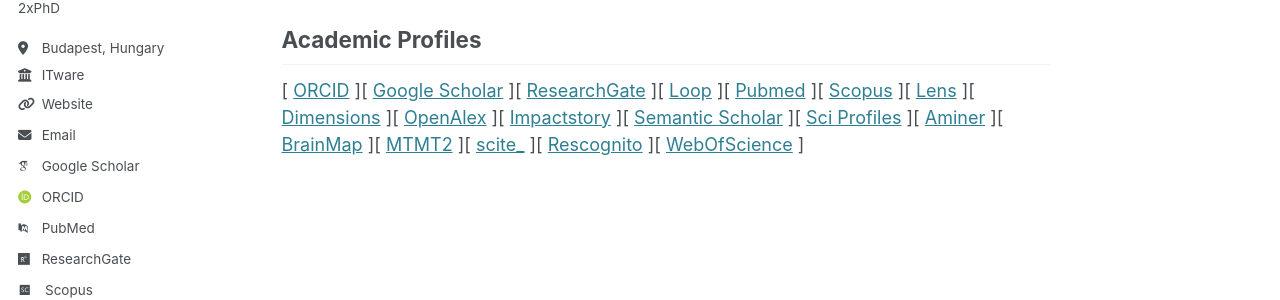
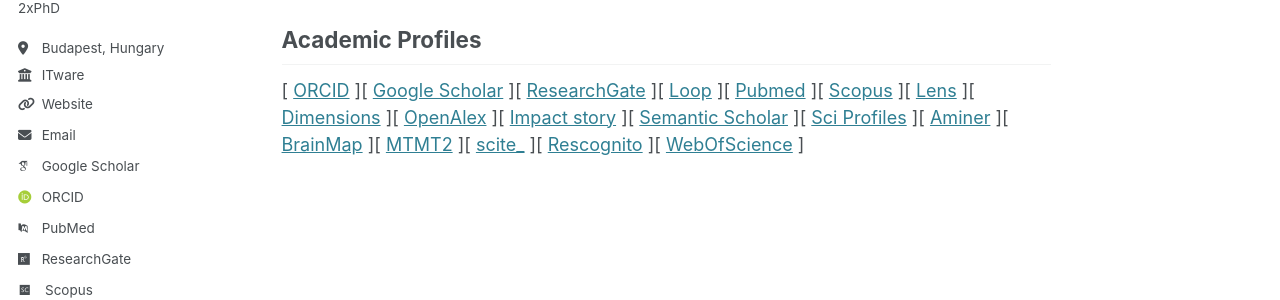
Before and after one commit to biroka/biroka.github.io, a Jekyll site: the page built from _pages/about.md, in a window 1280 px wide and 900 px high, scrolled down 1476 px. Shown: the part 365-665 px from the top of the window. Built offline with Jekyll 4.4.1, drawn with Linux system fonts in a browser that asks for light colours; some web fonts are replaced; part of the change alters nothing that is shown.

Commit message:
Update about.md

```diff
--- a/_pages/about.md
+++ b/_pages/about.md
@@ -39,4 +39,4 @@ Peer Reviewer Activity
 
 Academic Profiles
 ------
-[ <a href="https://orcid.org/0000-0002-0430-9932">ORCID</a> ][ <a href="https://scholar.google.com/citations?user=E6aVwnEAAAAJ"> Google Scholar</a> ][ <a href="https://www.researchgate.net/profile/Attila-Biro-2">ResearchGate</a> ][ <a href="https://loop.frontiersin.org/people/1141792/overview">Loop</a> ][ <a href="https://pubmed.ncbi.nlm.nih.gov/?term=Attila+Biro">Pubmed</a> ][ <a href="https://www.scopus.com/authid/detail.uri?authorId=57220745742">Scopus</a> ][ <a href="https://www.lens.org/lens/profile/629976571/scholar">Lens</a> ][ <a href="https://app.dimensions.ai/details/entities/publication/author/ur.015542601301.99">Dimensions</a> ][ <a href="https://explore.openalex.org/authors/a5079667303">OpenAlex</a> ][ <a href="https://profiles.impactstory.org/u/0000-0002-0430-9932">Impactstory</a> ][ <a href="https://www.semanticscholar.org/author/Attila-Bir%C3%B3/2037434941">Semantic Scholar</a> ][ <a href="https://sciprofiles.com/profile/biroattila">Sci Profiles</a> ][ <a href="https://www.aminer.cn/profile/attila-bir/637d1654f789b382beb14a88">Aminer</a> ][ <a href="https://www.brainmap.ro/attila-biro">BrainMap</a> ][ <a href="https://m2.mtmt.hu/api/author/10098709">MTMT2</a> ][ <a href="https://scite.ai/users/attila-biro-D1xKW">scite_</a> ][ <a href="https://rescognito.com/0000-0002-0430-9932">Rescognito</a> ][ <a href="https://www.webofscience.com/wos/author/record/2179130">WebOfScience</a> ]
+[ <a href="https://orcid.org/0000-0002-0430-9932">ORCID</a> ][ <a href="https://scholar.google.com/citations?user=E6aVwnEAAAAJ"> Google Scholar</a> ][ <a href="https://www.researchgate.net/profile/Attila-Biro-2">ResearchGate</a> ][ <a href="https://loop.frontiersin.org/people/1141792/overview">Loop</a> ][ <a href="https://pubmed.ncbi.nlm.nih.gov/?term=Attila+Biro">Pubmed</a> ][ <a href="https://www.scopus.com/authid/detail.uri?authorId=57220745742">Scopus</a> ][ <a href="https://www.lens.org/lens/profile/629976571/scholar">Lens</a> ][ <a href="https://app.dimensions.ai/details/entities/publication/author/ur.015542601301.99">Dimensions</a> ][ <a href="https://explore.openalex.org/authors/a5079667303">OpenAlex</a> ][ <a href="https://profiles.impactstory.org/u/0000-0002-0430-9932">Impact story</a> ][ <a href="https://www.semanticscholar.org/author/Attila-Bir%C3%B3/2037434941">Semantic Scholar</a> ][ <a href="https://sciprofiles.com/profile/biroattila">Sci Profiles</a> ][ <a href="https://www.aminer.cn/profile/attila-bir/637d1654f789b382beb14a88">Aminer</a> ][ <a href="https://www.brainmap.ro/attila-biro">BrainMap</a> ][ <a href="https://m2.mtmt.hu/api/author/10098709">MTMT2</a> ][ <a href="https://scite.ai/users/attila-biro-D1xKW">scite_</a> ][ <a href="https://rescognito.com/0000-0002-0430-9932">Rescognito</a> ][ <a href="https://www.webofscience.com/wos/author/record/2179130">WebOfScience</a> ]
```
